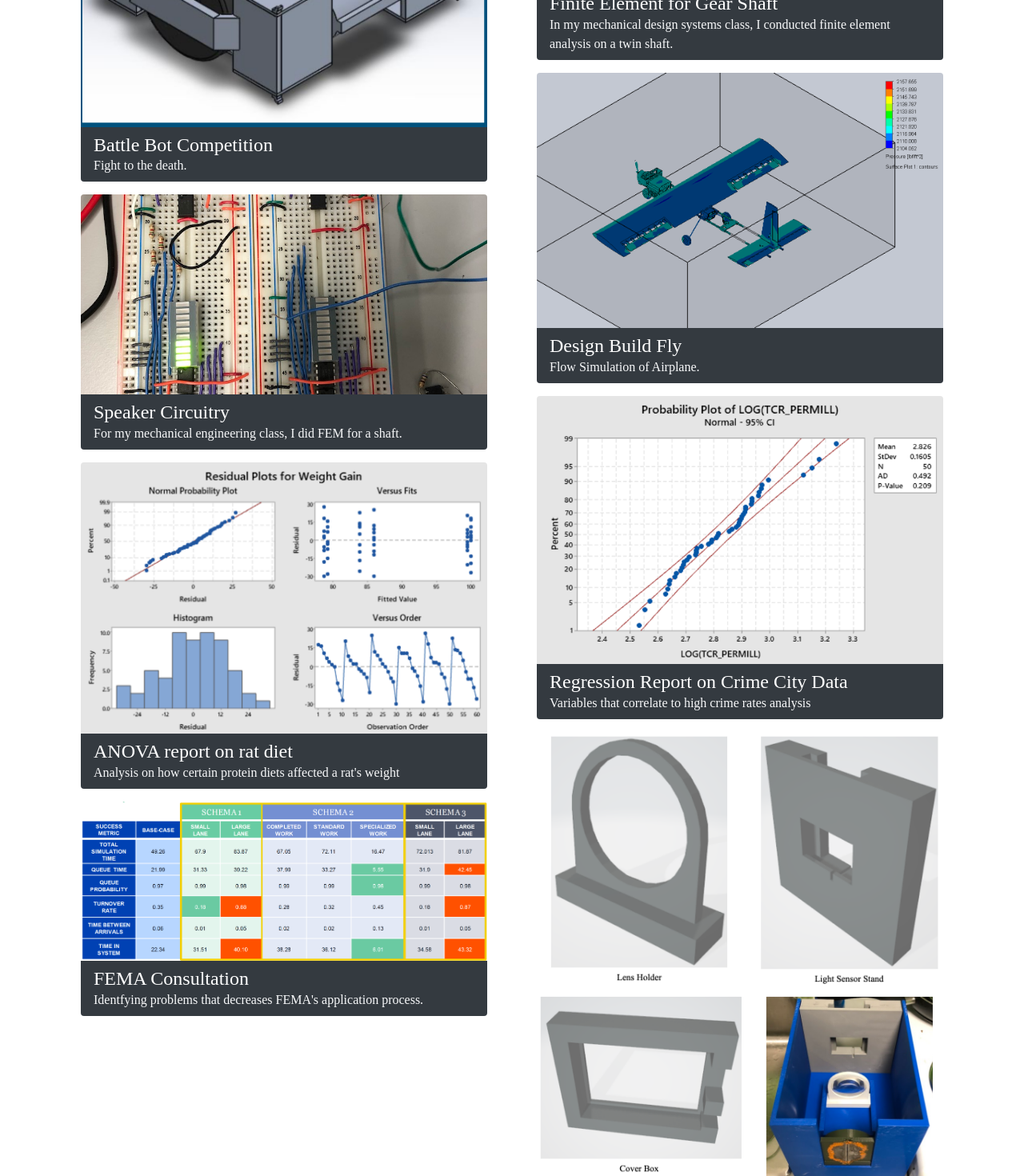
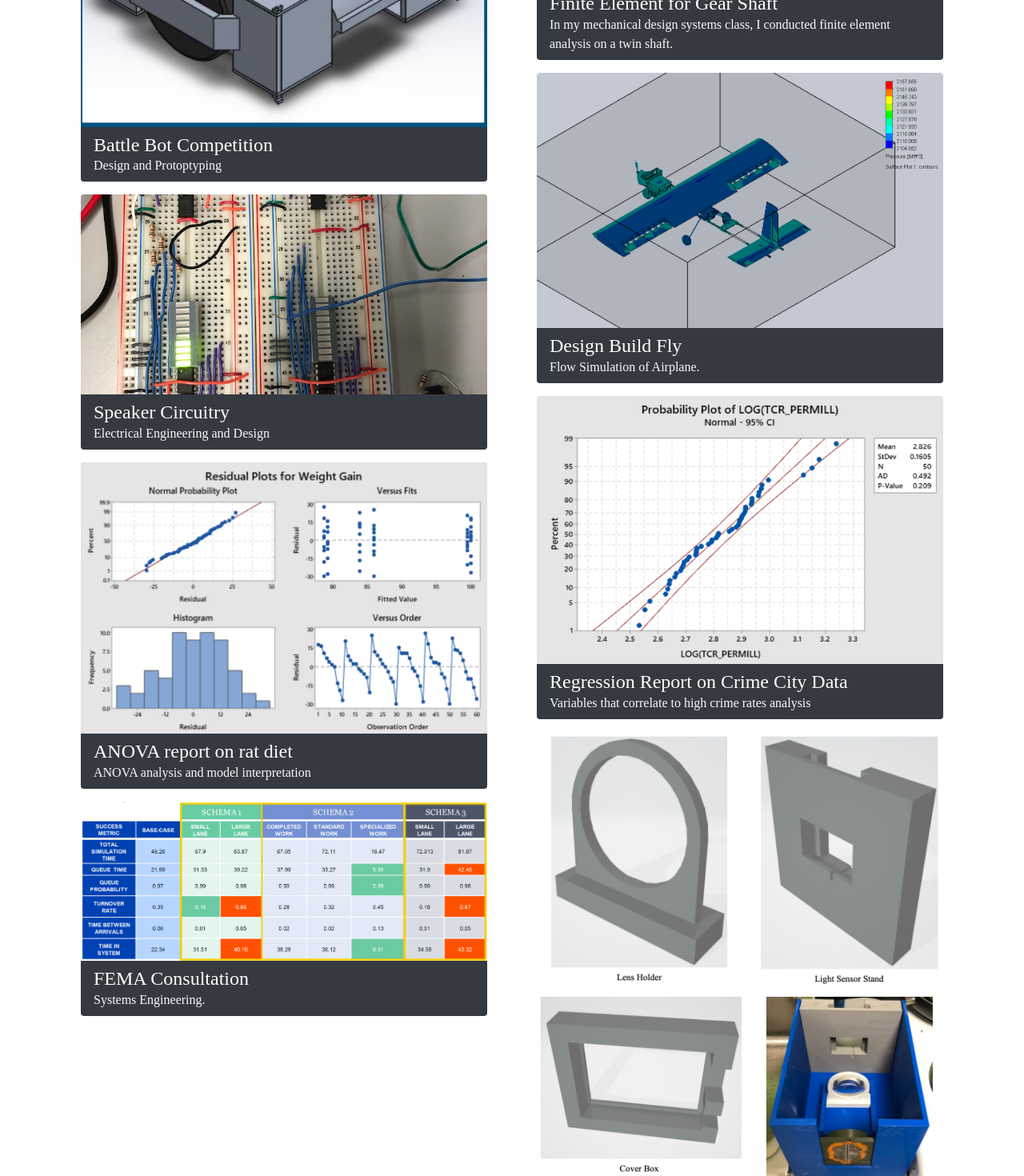
Before and after one commit to maoxiwang/maoxiwang.github.io, a React (Create React App) app: page / in a window 1280 px wide. Shown: the part 340-1810 px from the top of the page at 80% size. Built offline with nearby package versions, Linux system fonts and the light colour scheme; a web font is replaced by a local one.

Commit message:
Update Website

```diff
--- a/src/About.jsx
+++ b/src/About.jsx
@@ -11,7 +11,7 @@ const About = () => (
 
       </Col>
       <Col>
-        Hi! Im George, a senior studying mechanical engineering and minoring in systems engineering. Im from Portland, OR
+        Hi! Im George, a current senior studying mechanical engineering. Some of my hobbies include sking, playing tennis and playing baseketball.
 
 
 
--- a/src/Home.jsx
+++ b/src/Home.jsx
@@ -14,10 +14,10 @@ const Home = () => (
   <Container>
     <Row>
       <Col>
-        <ProjectBlock imageSource={BattleBotImage} height={null} title="Battle Bot Competition" description="Fight to the death." />
-        <ProjectBlock imageSource={SpeakerImage} title="Speaker Circuitry" description="For my mechanical engineering class, I did FEM for a shaft." />
-        <ProjectBlock imageSource={ANOVA_Report_Photo} height={null} title="ANOVA report on rat diet" description="Analysis on how certain protein diets affected a rat's weight" />
-        <ProjectBlock imageSource={FEMA_Image} height={null} title="FEMA Consultation" description="Identfying problems that decreases FEMA's application process." />
+        <ProjectBlock imageSource={BattleBotImage} height={null} title="Battle Bot Competition" description="Design and Protoptyping" />
+        <ProjectBlock imageSource={SpeakerImage} title="Speaker Circuitry" description="Electrical Engineering and Design" />
+        <ProjectBlock imageSource={ANOVA_Report_Photo} height={null} title="ANOVA report on rat diet" description="ANOVA analysis and model interpretation" />
+        <ProjectBlock imageSource={FEMA_Image} height={null} title="FEMA Consultation" description= "Systems Engineering." />
 
 
       </Col>
```
